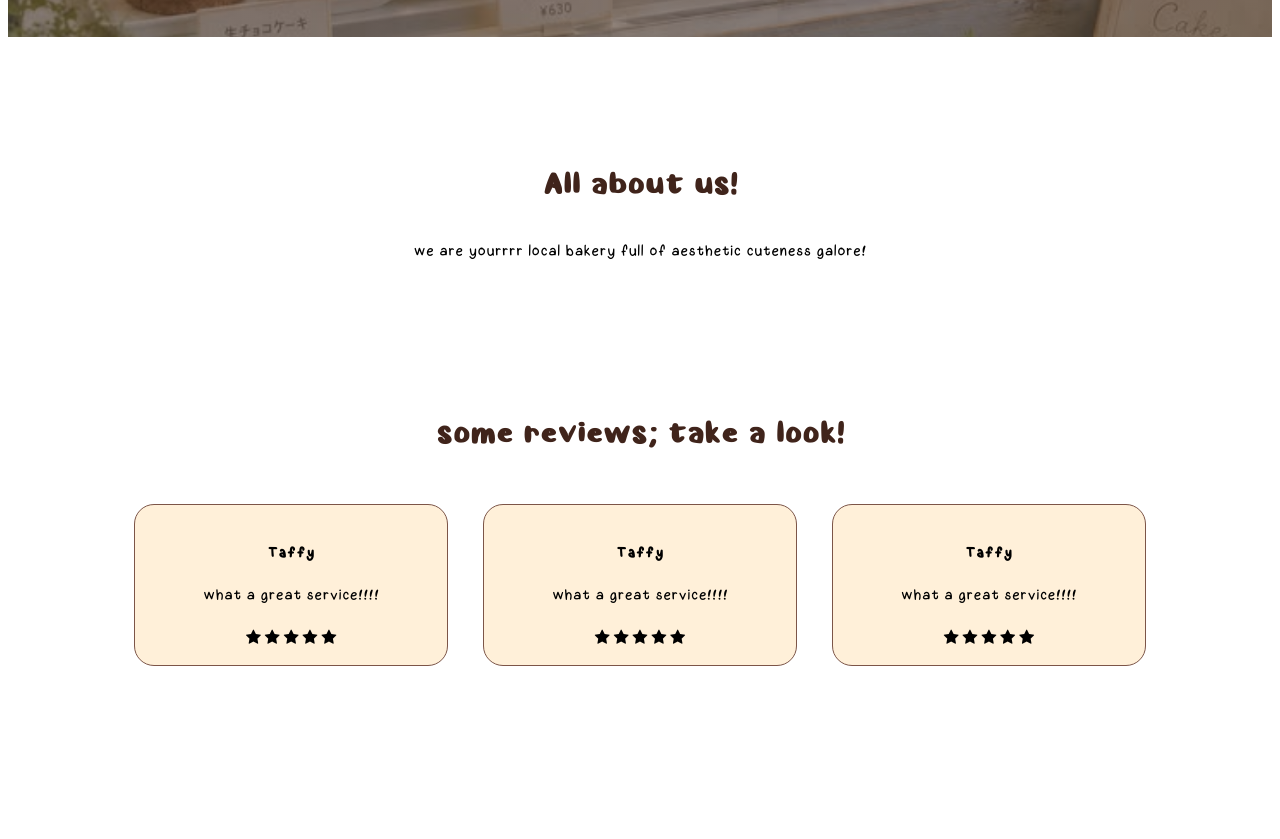
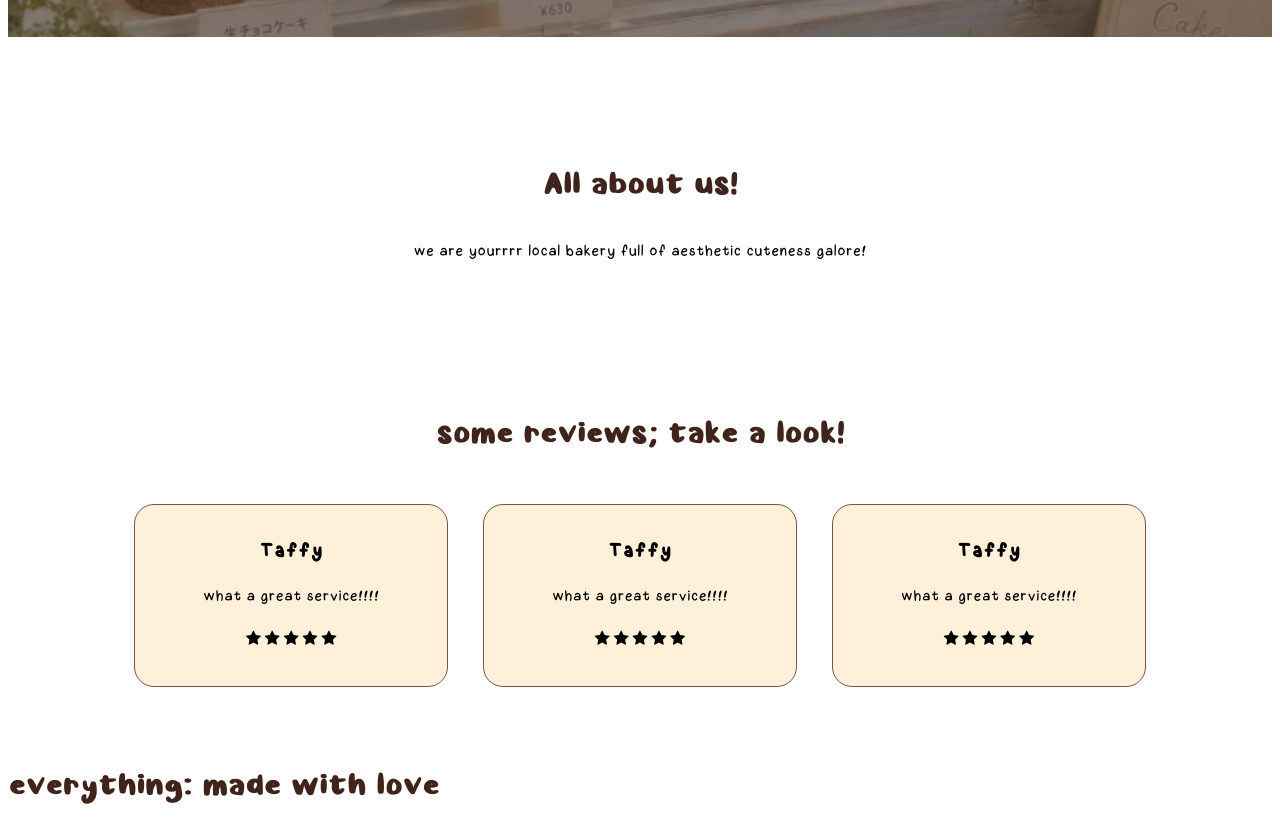
Before and after one commit to julialiaw/local-bakery-web, a plain HTML site: page index.html in a window 1280 px wide. Shown: the part 771-1610 px from the top of the page. Before the commit the page ends 1495 px from the top, so only its background shows below. Drawn offline with Linux system fonts and the light colour scheme.

```diff
--- a/index.html
+++ b/index.html
@@ -67,6 +67,11 @@
         </div>
     </div>
 </section>
+
+<section class="process">
+    <h1>everything: made with love</h1>
+
+</section>
 <script>
 
 </script>
--- a/style.css
+++ b/style.css
@@ -11,6 +11,13 @@
     font-family: "MonoCutesy";
     src: url('fonts/MonoCutesy-Bold.ttf');
     font-weight: bold;
+    font-style: normal;
+}
+
+@font-face {
+    font-family: "MonoCutesyMoney";
+    src: url('fonts/MonocutesyMoney-Regular.ttf');
+    font-weight: normal;
     font-style: normal;
 }
 
@@ -111,7 +118,7 @@
 .cover-btn:hover {
     background: #87c1e8;
     color: #40241b;
-    transition: 0.5s;
+    transition: 0.3s;
 }
 
 .about {
@@ -123,7 +130,7 @@
 h1 {
     font-family: 'Winsome';
     font-size: 40px;
-    color:#40241b
+    color:#40241b;
 }
 p {
     font-family: 'MonoCutesy';
@@ -150,13 +157,26 @@
     border:1px solid #7C5548;
     border-radius: 20px;
     margin-bottom: 5%;
-    padding: 20px 12px;
+    padding: 25px 12px;
     box-sizing: border-box;
+    transition: box-shadow 0.6s;
 }
 
 .reviews-col:hover {
     box-shadow: 0 0 20px 0px #fabbcd;
     transition: 0.5s;
+}
+
+.reviews-col h3 {
+    font-family: 'MonoCutesy';
+    font-weight: bold;
+    font-size: 25px;
+    margin: 10px;
+}
+
+span {
+    display: inline-block;
+    margin-bottom: 15px;
 }
 
 
```
Also changed, not shown: fonts/MonocutesyMoney-Regular.ttf (added).
